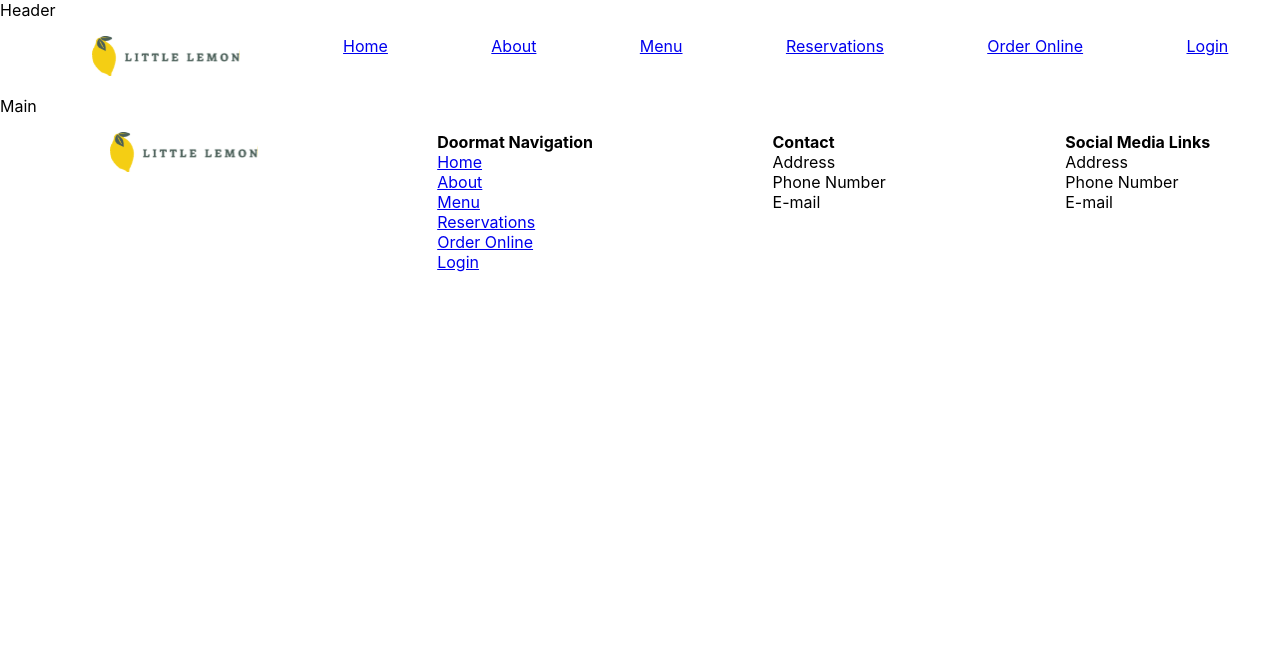
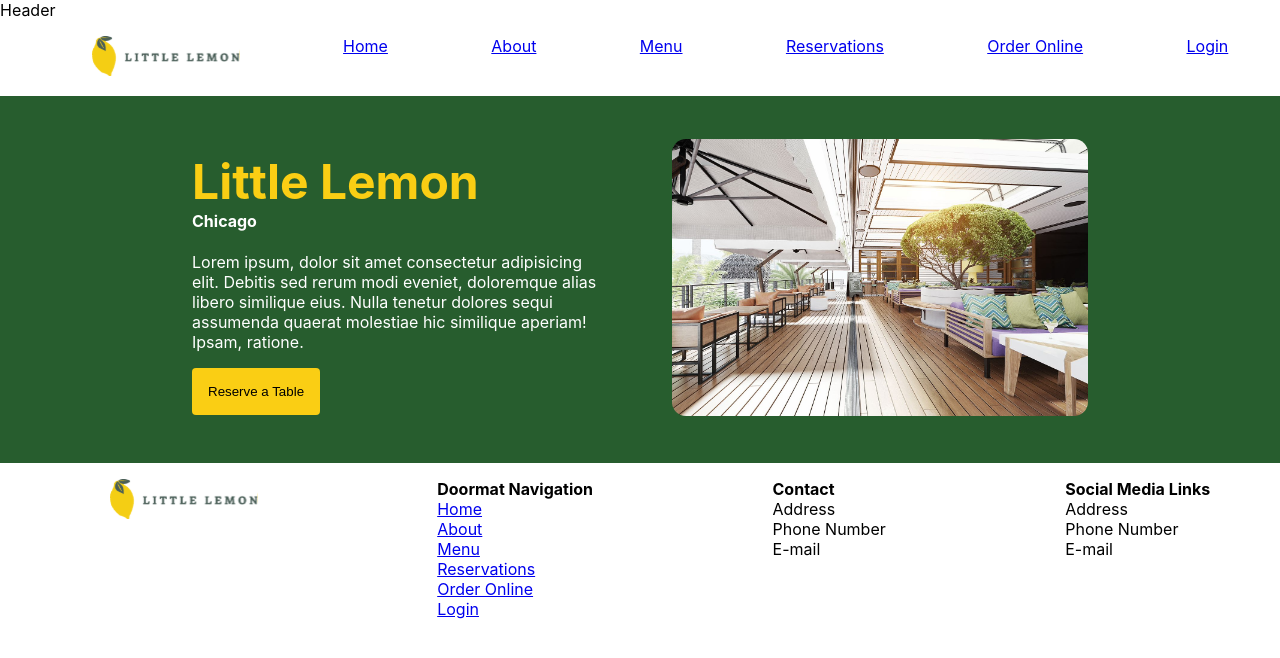
Before and after one commit to modulessoft/Meta-capstone-project, a React (Create React App) app: page / in a window 1280 px wide. Shown: the top 658 px of the page. Built offline with nearby package versions, Linux system fonts and the light colour scheme.

Commit message:
Add hero component and style

```diff
--- a/src/App.css
+++ b/src/App.css
@@ -1,3 +1,21 @@
+.btn {
+  background-color: #face14;
+  color: black;
+  border-radius: 4px;
+  padding: 1rem;
+  border: none;
+  cursor: pointer;
+}
+.btn:hover {
+  box-shadow: 0 0 10px rgba(0, 0, 0, 0.3);
+}
+.mb-2 {
+  margin-bottom: 2rem;
+}
+.px-2 {
+  padding-left: 2rem;
+  padding-right: 2rem;
+}
 #root {
   display: flex;
   flex-direction: column;
@@ -12,3 +30,37 @@ Footer {
 Footer ul {
   list-style-type: none;
 }
+.hero {
+  background-color: #275d2e;
+  display: flex;
+  flex-direction: row;
+  padding: 1rem;
+  color: white;
+  padding-left: 10rem;
+  padding-right: 10rem;
+  align-items: center;
+  justify-content: space-around;
+}
+.hero div {
+  flex: 1;
+}
+.hero h1 {
+  color: #face14;
+  margin-bottom: 0;
+  font-size: 3rem;
+}
+.hero h4 {
+  margin-top: 0;
+}
+.hero img {
+  width: 100%;
+  height: auto;
+  border-radius: 14px;
+}
+@media only screen and (max-width: 767px) {
+  .hero {
+    flex-direction: column;
+    padding-left: 2rem;
+    padding-right: 2rem;
+  }
+}
--- /dev/null
+++ b/src/components/Hero.jsx
@@ -0,0 +1,24 @@
+import React from "react";
+import image from "../assets/icons_assets/restaurant.jpg";
+function Hero() {
+  return (
+    <section className="hero">
+      <div className="px-2 mb-2">
+        <h1>Little Lemon</h1>
+        <h4>Chicago</h4>
+        <p>
+          Lorem ipsum, dolor sit amet consectetur adipisicing elit. Debitis sed
+          rerum modi eveniet, doloremque alias libero similique eius. Nulla
+          tenetur dolores sequi assumenda quaerat molestiae hic similique
+          aperiam! Ipsam, ratione.
+        </p>
+        <button className="btn">Reserve a Table</button>
+      </div>
+      <div className="px-2">
+        <img src={image} alt="restaurant" width="100%" />
+      </div>
+    </section>
+  );
+}
+
+export default Hero;
--- a/src/components/Main.jsx
+++ b/src/components/Main.jsx
@@ -1,7 +1,12 @@
 import React from "react";
+import Hero from "./Hero";
 
 function Main() {
-  return <div>Main</div>;
+  return (
+    <>
+      <Hero></Hero>
+    </>
+  );
 }
 
 export default Main;
```
